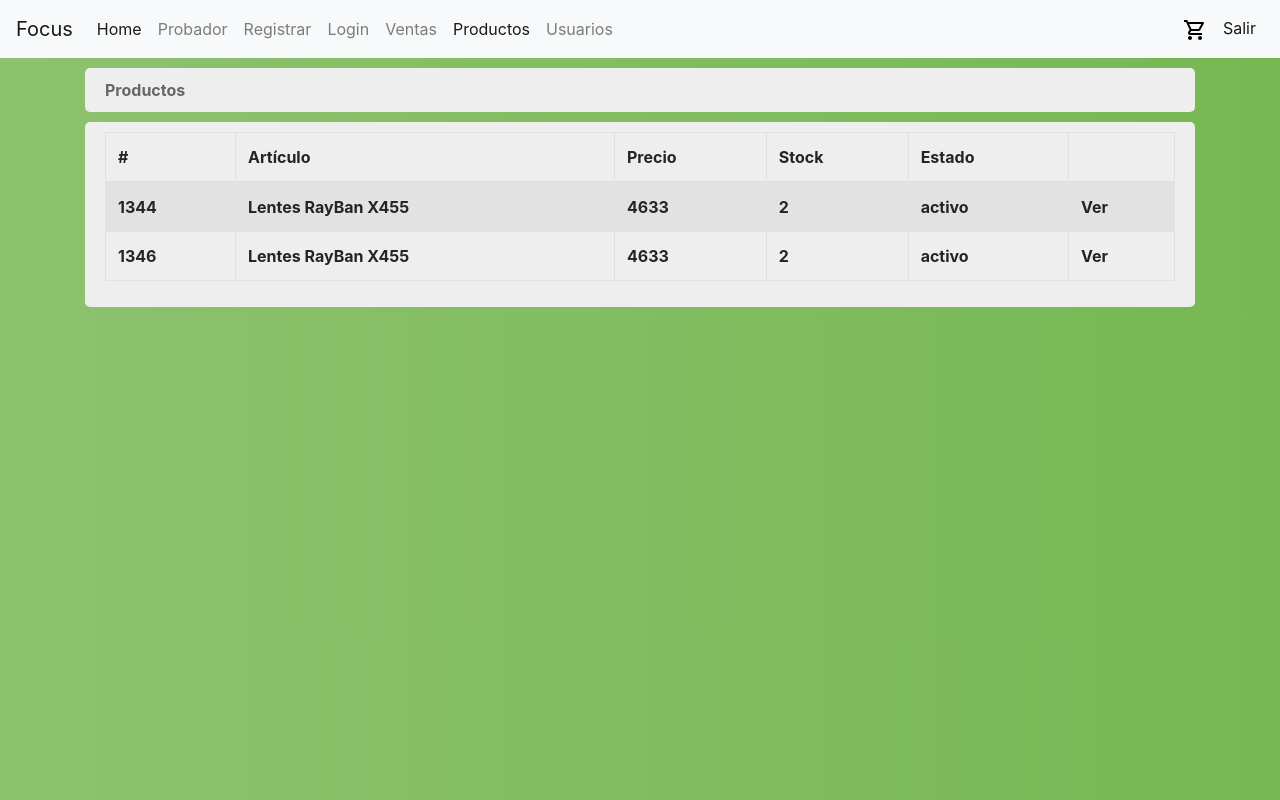
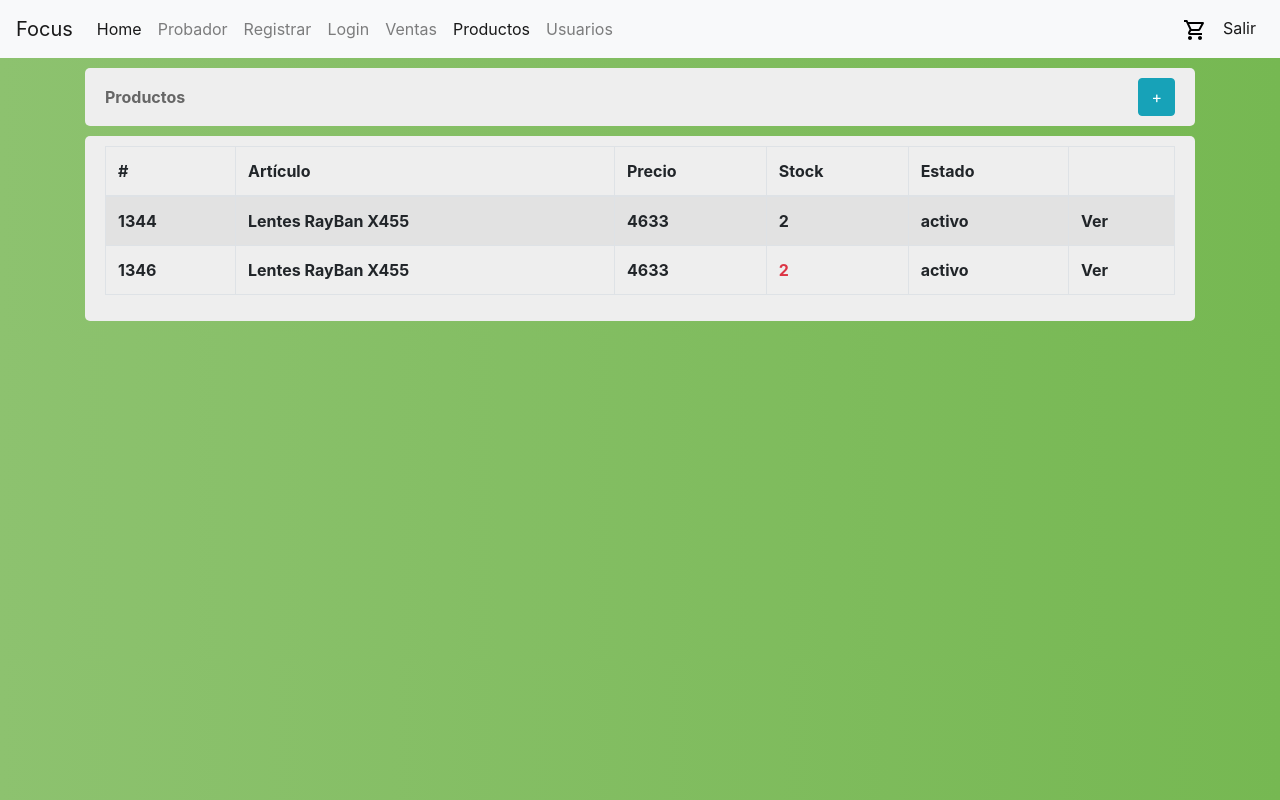
Before and after one commit to Dianaman/ppsi_optica, a React (Create React App) app in the folder web/: page /productos in a window 1280 px wide. Built offline with nearby package versions, Linux system fonts and the light colour scheme; no server answers.

Commit message:
boton alta y estilo faltante stock

```diff
--- a/web/src/App.css
+++ b/web/src/App.css
@@ -105,3 +105,7 @@
 h3 {
   font-weight: bold;
 }
+
+.danger {
+  color: #dc3545;
+}
--- a/web/src/pages/AdmProductos.jsx
+++ b/web/src/pages/AdmProductos.jsx
@@ -3,6 +3,7 @@ import { useDispatch } from 'react-redux';
 import { verProducto } from '../redux/ducks/catalogo.duck';
 import Container from 'react-bootstrap/Container';
 import Table from 'react-bootstrap/Table';
+import Button from 'react-bootstrap/Button';
 
 export function AdmProductos () {
 
@@ -12,12 +13,14 @@ export function AdmProductos () {
             descripcion: 'Lentes RayBan X455',
             precio: 4633,
             cantidadStock: 2,
+            puntoReposicion: 3,
             estado: 'activo'
         }, {
             id: 1346,
             descripcion: 'Lentes RayBan X455',
             precio: 4633,
             cantidadStock: 2,
+            puntoReposicion: 1,
             estado: 'activo'
         },
     ]
@@ -26,6 +29,7 @@ export function AdmProductos () {
         <Container>
             <div className="seccion">
                 <div>Productos</div>
+                <Button variant="info">+</Button>
             </div>
 
             <div className="seccion">
@@ -47,7 +51,11 @@ export function AdmProductos () {
                                     <td>{producto.id}</td>
                                     <td>{producto.descripcion}</td>
                                     <td>{producto.precio}</td>
-                                    <td>{producto.cantidadStock}</td>
+                                    <td className={
+                                        producto.puntoReposicion <= producto.cantidadStock ? 'danger' : ''
+                                    }>
+                                        {producto.cantidadStock}
+                                    </td>
                                     <td>{producto.estado}</td>
                                     <td>Ver</td>
                                 </tr>
--- a/web/src/pages/AdmUsuarios.jsx
+++ b/web/src/pages/AdmUsuarios.jsx
@@ -3,6 +3,7 @@ import { useDispatch } from 'react-redux';
 import { verProducto } from '../redux/ducks/catalogo.duck';
 import Container from 'react-bootstrap/Container';
 import Table from 'react-bootstrap/Table';
+import Button from 'react-bootstrap/Button';
 
 export function AdmUsuarios () {
 
@@ -30,6 +31,7 @@ export function AdmUsuarios () {
         <Container>
             <div className="seccion">
                 <div>Usuarios</div>
+                <Button variant="info">+</Button>
             </div>
 
             <div className="seccion">
```
